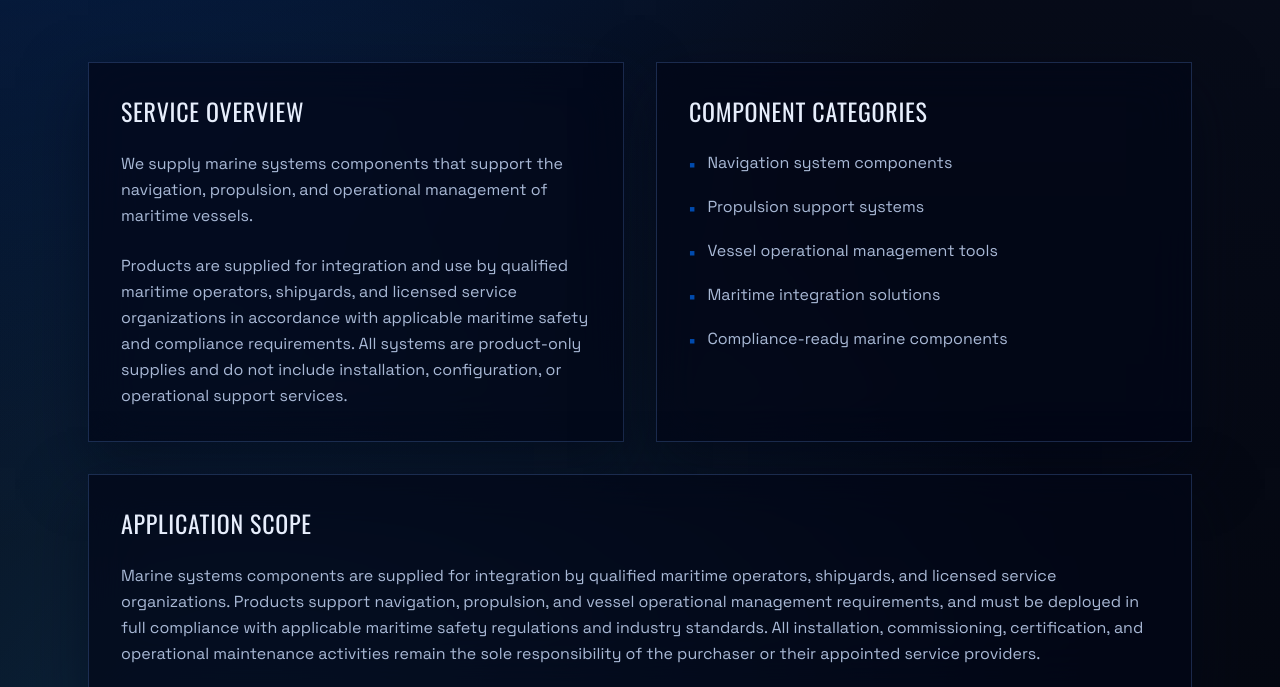
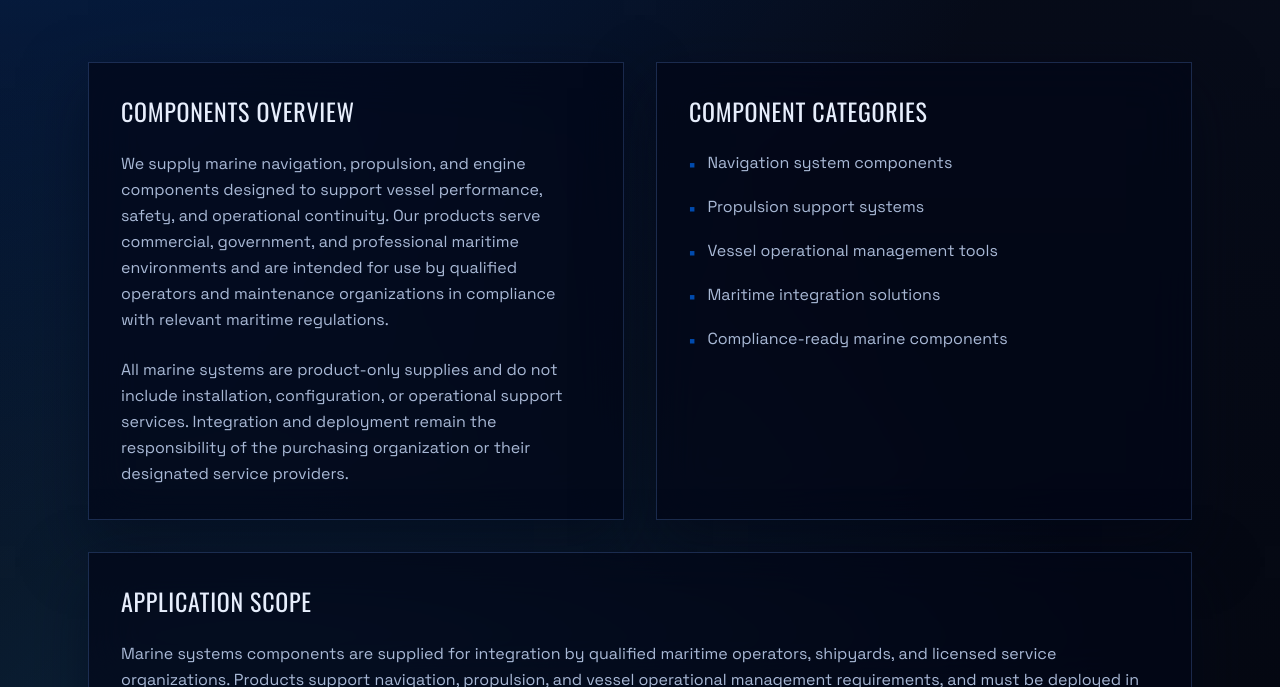
Before and after one commit to antigrafity/Graceus, a website: page products/marine-systems.html in a window 1280 px wide. Shown: the part 563-1250 px from the top of the page. Drawn offline with nearby package versions, Linux system fonts and the light colour scheme.

Commit message:
Revise product descriptions for CHRONOLENS, MARINE SYSTEMS, and SINGULARITY GRID to enhance clarity and detail; update section headings and improve language for better engagement.

```diff
--- a/products/marine-systems.html
+++ b/products/marine-systems.html
@@ -92,15 +92,17 @@
       <section class="max-w-6xl mx-auto px-6 py-16">
         <div class="grid gap-8 lg:grid-cols-2">
           <div class="glass-panel p-8 fade-up">
-            <h2 class="text-2xl font-display uppercase tracking-[0.03em] mb-6">Service Overview</h2>
+            <h2 class="text-2xl font-display uppercase tracking-[0.03em] mb-6">Components Overview</h2>
             <p class="text-ink-soft leading-relaxed mb-6">
-              We supply marine systems components that support the navigation, propulsion, and operational management
-              of maritime vessels.
+              We supply marine navigation, propulsion, and engine components designed to support vessel performance,
+              safety, and operational continuity. Our products serve commercial, government, and professional maritime
+              environments and are intended for use by qualified operators and maintenance organizations in compliance
+              with relevant maritime regulations.
             </p>
             <p class="text-ink-soft leading-relaxed">
-              Products are supplied for integration and use by qualified maritime operators, shipyards, and licensed
-              service organizations in accordance with applicable maritime safety and compliance requirements. All
-              systems are product-only supplies and do not include installation, configuration, or operational support services.
+              All marine systems are product-only supplies and do not include installation, configuration, or operational
+              support services. Integration and deployment remain the responsibility of the purchasing organization or
+              their designated service providers.
             </p>
           </div>
 
```
Also changed, not shown: products/chronolens.html (+5 -6 lines), products/singularity-grid.html (+6 -6 lines).
